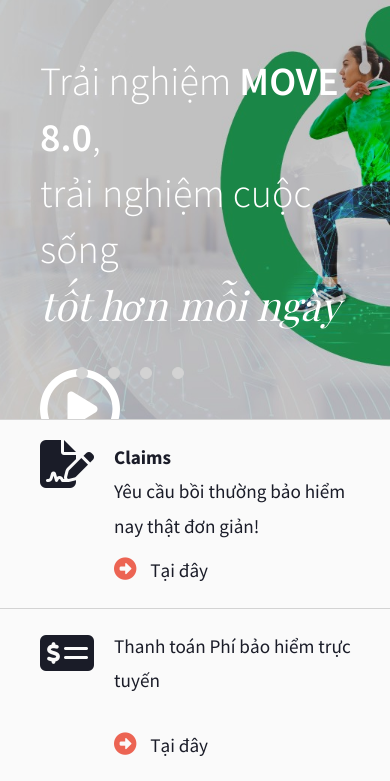
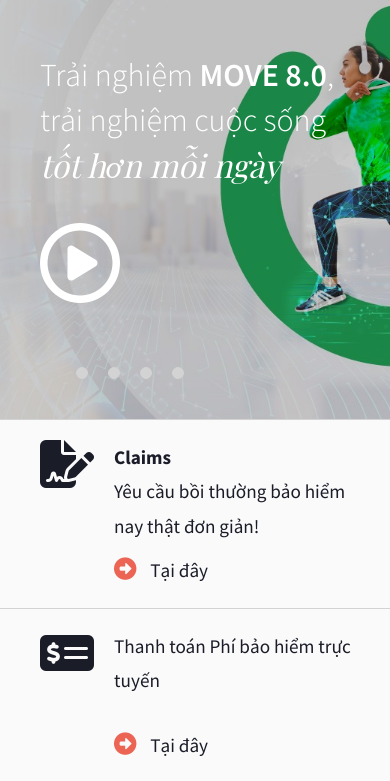
Before and after one commit to Vietvie/manulife-clone, a plain HTML site: page index.html in a window 390 px wide. Shown: the part 63-844 px from the top of the page. Drawn offline with nearby package versions, Linux system fonts and the light colour scheme; a web font is replaced by a local one.

Commit message:
other update

```diff
--- a/source/css/responsive.css
+++ b/source/css/responsive.css
@@ -50,6 +50,9 @@
         height: 860px;
     }
 
+    .slide-tittle {
+        font-size: 2rem;
+    }
     .teaser-container {
         margin-top: 0;
         display: grid;
```
